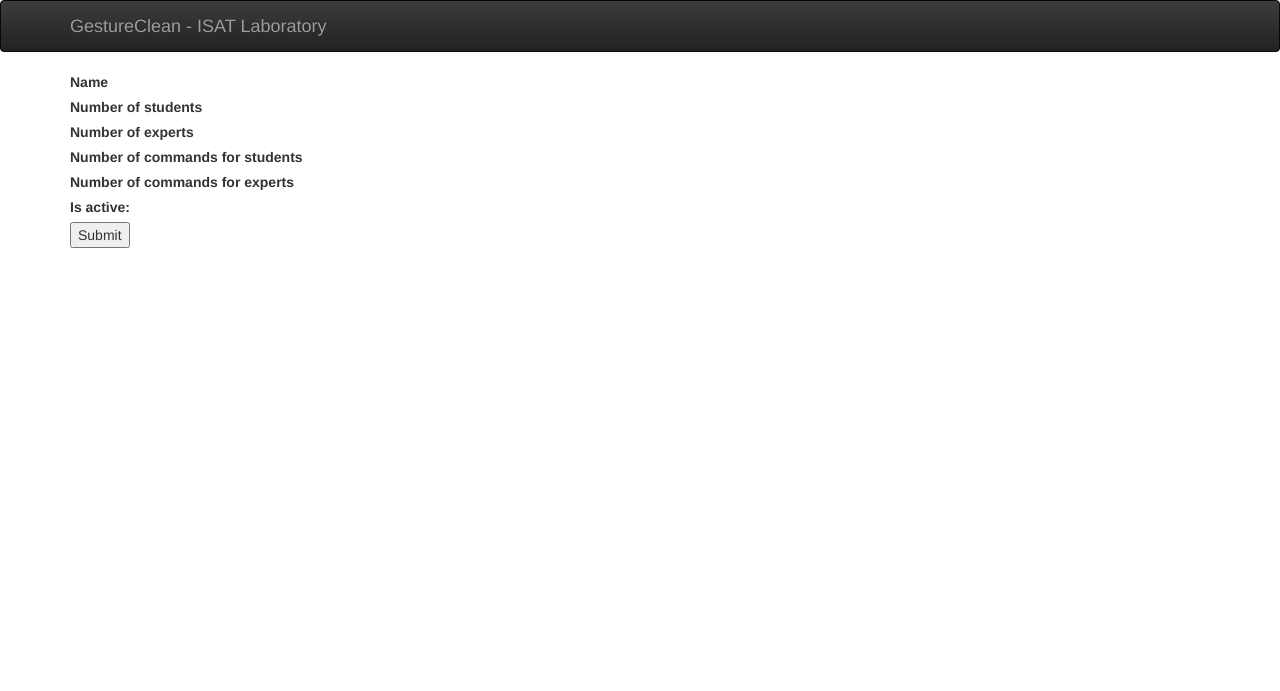
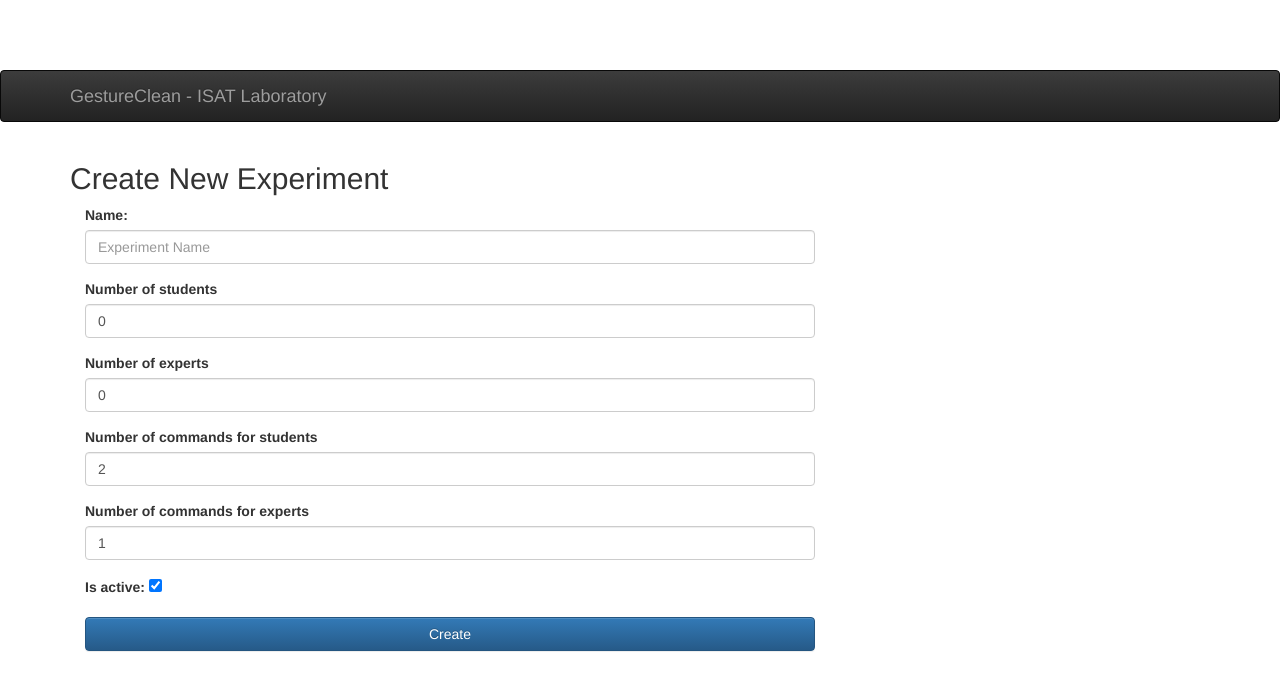
Before and after one commit to glebysg/GC_server, a Django app: page /vacs/experiments/new in a window 1280 px wide. Shown: the top 691 px of the page. Run offline with Django 3.2, Linux system fonts and the light colour scheme; parts of the project's set-up code (start-up, migrations or seed data) failed here and were passed over; some libraries are stand-ins or nearby versions.

Commit message:
Beautification

```diff
--- a/vacs/forms.py
+++ b/vacs/forms.py
@@ -11,7 +11,23 @@
         widgets = {
             'name': forms.TextInput(attrs={'class': 'form-control',
                                      'id': 'inputName',
-                                     'placeholder': 'Experiment Name'})
+                                     'placeholder': 'Experiment Name'}),
+
+            'student_n': forms.NumberInput(attrs={'class': 'form-control',
+                                     'id': 'inputStudentN',
+                                     'placeholder': 'Number of students'}),
+
+            'expert_n': forms.NumberInput(attrs={'class': 'form-control',
+                                     'id': 'inputExpertN',
+                                     'placeholder': 'Number of Experts'}),
+
+            'student_cmd_n': forms.NumberInput(attrs={'class': 'form-control',
+                                     'id': 'inputStudentN',
+                                     'placeholder': 'Number of commands per student'}),
+
+            'expert_cmd_n': forms.NumberInput(attrs={'class': 'form-control',
+                                     'id': 'inputExpertCmdN',
+                                     'placeholder': 'Number of commands per expert'}),
         }
 
     def clean(self):
--- a/vacs/models.py
+++ b/vacs/models.py
@@ -14,6 +14,8 @@
 import random, string
 import json
 from django.conf import settings
+from django.core.mail import send_mail
+
 
 ########################################
 ##############  GLOBALS  ###############
@@ -48,9 +50,7 @@
         commands = [{ 'code': str(index) + '.'+str(sc), \
                       'pk': -1} for sc in sub_commands]
         random_commands.append(commands)
-    print random_commands
     return random_commands
-
 
 def send_email(recipient, subject, body):
     import smtplib
@@ -66,7 +66,8 @@
     message = """From: %s\nTo: %s\nSubject: %s\n\n%s
     """ % (FROM, ", ".join(TO), SUBJECT, TEXT)
     try:
-        server = smtplib.SMTP("smtp.gmail.com", 587)
+        # server = smtplib.SMTP("smtp.gmail.com", 587)
+        server = smtplib.SMTP("localhost ", 25)
         server.ehlo()
         server.starttls()
         server.login(gmail_user, gmail_pwd)
@@ -75,6 +76,7 @@
         print 'successfully sent the mail'
     except:
         print "failed to send mail"
+
 
 ########################################
 ##############  MODELS   ###############
@@ -91,8 +93,7 @@
     expert_cmd_n  = models.IntegerField(default=1,
             validators=[MinValueValidator(1)])
     is_active = models.BooleanField(default=True)
-    replications = JSONField(load_kwargs={'object_pairs_hook': collections.OrderedDict},
-            blank=True)
+    replications = models.TextField(blank=True)
     owner = models.ForeignKey(User)
 
 class Vacs(models.Model):
@@ -225,8 +226,11 @@
                 counter += 1
 	    user_counter += 1
 	    replication = assigned/28
-	instance.replication = json.dumps(replications)
-	instance.save()
+        experiment = Experiment.objects.get(pk=instance.pk)
+	experiment.replications = json.dumps(replications)
+        print experiment.replications
+        experiment.save()
+
 
 	# Send email to the creator with all the data
 
--- a/vacs/templates/vacs/base.html
+++ b/vacs/templates/vacs/base.html
@@ -15,6 +15,9 @@
         <link rel="stylesheet" type="text/css" href="{% static 'vacs/styles/css/bootstrap.min.css' %}" />
         <!-- Bootstrap theme -->
         <link rel="stylesheet" type="text/css" href="{% static 'vacs/styles/css/bootstrap-theme.min.css' %}" />
+
+        <!--My theme -->
+        <link rel="stylesheet" type="text/css" href="{% static 'vacs/styles/css/theme.css' %}" />
     </head>
     <!--END HEAD-->
 
--- a/vacs/templates/vacs/experiment_form.html
+++ b/vacs/templates/vacs/experiment_form.html
@@ -2,6 +2,12 @@
 {% load widget_tweaks %}
 {% block content %}
 
+{% if action == 'create' %}
+    <h2>Create New Experiment</h2>
+{% else %}
+    <h2>Edit Experiment</h2>
+{% endif %}
+<div class="col-md-8">
 {% if form.non_field_errors %}
     {% for error in form.non_field_errors%}
     <div class="alert alert-danger" role="alert">
@@ -10,40 +16,80 @@
     {% endfor %}
 {% endif %}
 
-<form method="post">{% csrf_token %}
-    <div class="fieldWrapper">
+<form method="post" >{% csrf_token %}
+    <div class="form-group">
+
+        {% if form.name.errors %}
+        <div class="alert alert-danger" role="alert">
             {{ form.name.errors }}
-        <label for="{{ form.name.id_for_label }}">Name</label>
+        </div>
+        {% endif %}
+        <label for="{{ form.name.id_for_label }}">Name:</label>
         {{ form.name }}
     </div>
-    <div class="fieldWrapper">
+
+    {% if action == 'update' %}
+        <div class="vac-hidden">
+    {% endif %}
+
+    <div class="form-group">
+        {% if form.student_n.errors %}
+        <div class="alert alert-danger" role="alert">
             {{ form.student_n.errors }}
+        </div>
+        {% endif %}
         <label for="{{ form.student_n.id_for_label }}">Number of students</label>
         {{ form.student_n }}
     </div>
 
-    <div class="fieldWrapper">
+    <div class="form-group">
+        {% if form.expert_n.errors %}
+        <div class="alert alert-danger" role="alert">
             {{ form.expert_n.errors }}
+        </div>
+        {% endif %}
         <label for="{{ form.expert_n.id_for_label }}">Number of experts</label>
         {{ form.expert_n }}
     </div>
-    <div class="fieldWrapper">
+    <div class="form-group">
+        {% if form.student_cmd_n.errors %}
+        <div class="alert alert-danger" role="alert">
             {{ form.student_cmd_n.errors }}
+        </div>
+        {% endif %}
         <label for="{{ form.student_cmd_n.id_for_label }}">Number of commands for students</label>
         {{ form.student_cmd_n }}
     </div>
 
-    <div class="fieldWrapper">
+    <div class="form-group">
+        {% if form.expert_cmd_n.errors %}
+        <div class="alert alert-danger" role="alert">
             {{ form.expert_cmd_n.errors }}
+        </div>
+        {% endif %}
         <label for="{{ form.expert_cmd_n.id_for_label }}">Number of commands for experts</label>
         {{ form.expert_cmd_n }}
     </div>
 
-    <div class="fieldWrapper">
+    {% if action == 'update' %}
+        </div>
+    {% endif %}
+
+    <div class="form-group">
+        {% if form.is_active.errors %}
+        <div class="alert alert-danger" role="alert">
             {{ form.is_active.errors }}
+        </div>
+        {% endif %}
         <label for="{{ form.is_active.id_for_label }}">Is active:</label>
         {{ form.is_active }}
     </div>
-    <input type="submit" value="Submit" />
+
+    {% if action == 'create' %}
+        <button class="btn btn-primary btn-block" type="submit">Create</button>
+    {% else %}
+        <button class="btn btn-info btn-block" type="submit">Edit</button>
+    {% endif %}
 </form>
+</div>
 {% endblock %}
--- a/vacs/templates/vacs/login.html
+++ b/vacs/templates/vacs/login.html
@@ -21,6 +21,6 @@
 </form>
 
 {# Assumes you setup the password_reset view in your URLconf #}
-<p><a href="{% url 'password_reset' %}">Lost password?</a></p>
+<!--<p><a href="{% url 'password_reset' %}">Lost password?</a></p>-->
 
 {% endblock %}
--- a/vacs/views.py
+++ b/vacs/views.py
@@ -31,7 +31,7 @@
     return render(request, template_name, {'form':form, 'action':'create'})
 
 @has_role_decorator('researcher')
-def experiment_update(request, pk, template_name='servers/server_form.html'):
+def experiment_update(request, pk, template_name='vacs/experiment_form.html'):
     experiment = get_object_or_404(Experiment, pk=pk)
     form = ExperimentForm(request.POST or None, instance=experiment)
     if form.is_valid():
```
Also changed, not shown: vacs/static/vacs/styles/css/theme.css (+9 -13 lines), vacs/templates/vacs/experiment_confirm_delete.html (+10 -3 lines), vacs/templates/vacs/experiment_list.html (+26 -9 lines), vacs/templates/vacs/index.html (+4 -49 lines), db.sqlite3, vacs/migrations/0008_auto_20170710_0107.py (added), vacs/migrations/0009_auto_20170710_0111.py (added), vacs/migrations/0010_auto_20170710_0114.py (added), vacs/templates/vacs/experiment_edit.html (deleted). Lines whose indentation alone changed are shown as unchanged.
